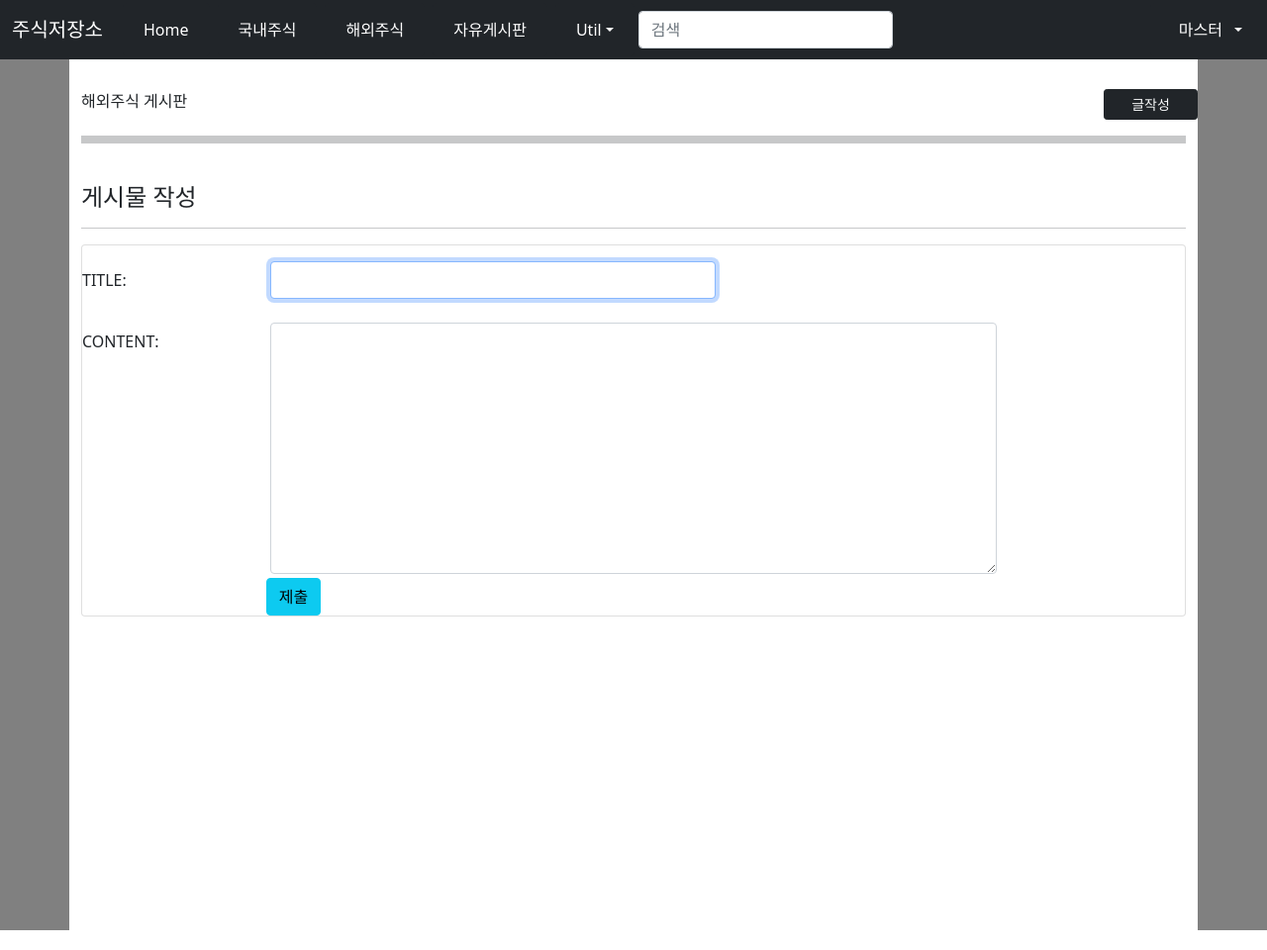
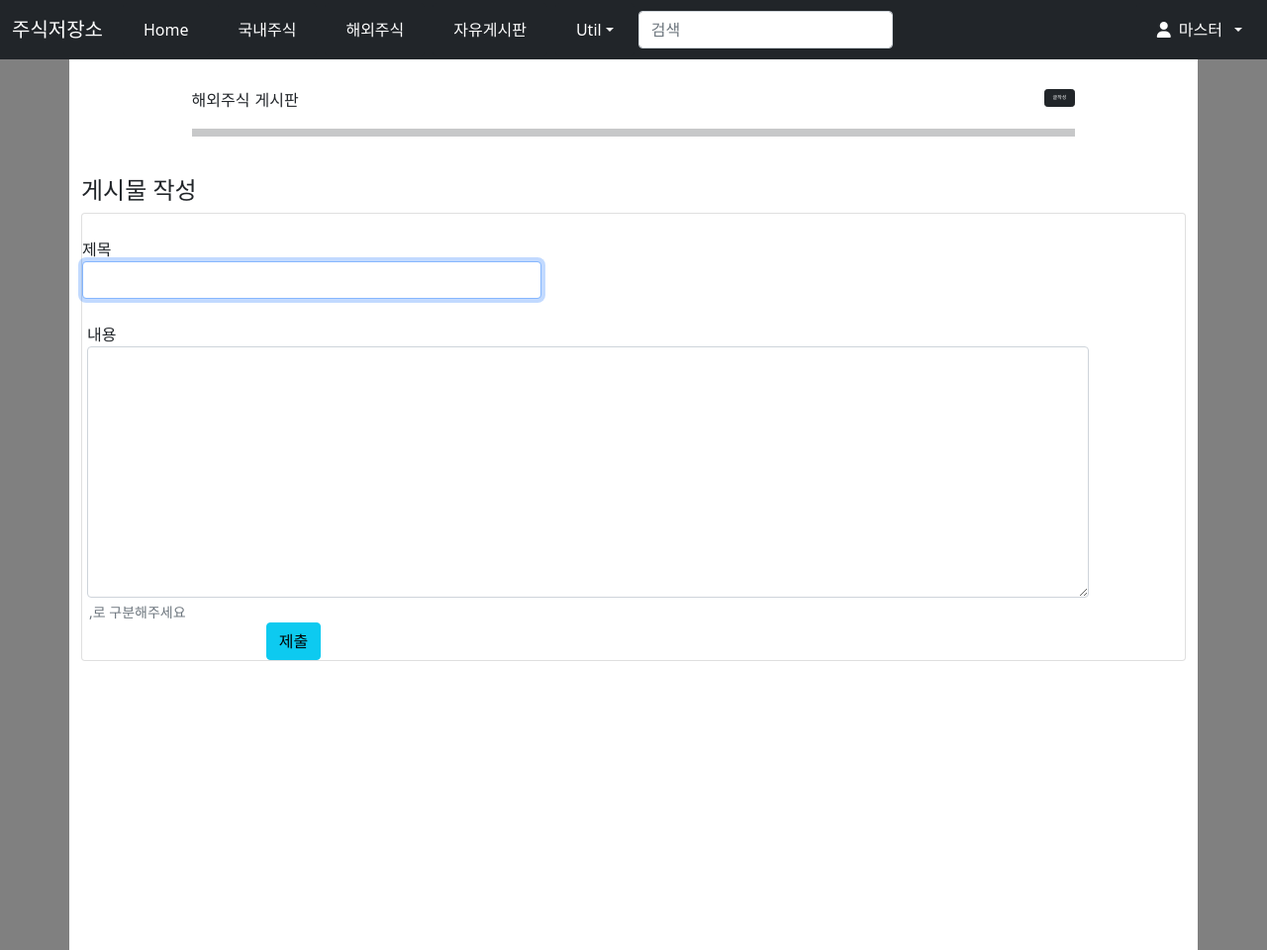
Before and after one commit to alstjr0307/Web_StockStorage, a Django app: page /blog/add/ in a window 1280 px wide. Shown: the whole page at 99% size. Run offline with Django 3.2, Linux system fonts and the light colour scheme; a user stored in the database is signed in; parts of the project's set-up code (start-up, migrations or seed data) failed here and were passed over; some libraries are stand-ins or nearby versions.

Commit message:
노트북

```diff
--- a/blog/templates/blog/post_form.html
+++ b/blog/templates/blog/post_form.html
@@ -5,7 +5,7 @@
 
 {%block content%}
     <h4>게시물 작성</h4>
-    <hr>
+
     {% if form.errors %}
     <div class="alert alert-danger">
         <div class="font-wieght-bold">잘못된 입력입니다</div>
@@ -14,10 +14,10 @@
     </div>
     {% endif %}
 
-    <form action="." method="post" class="card pt-3">{%csrf_token%}
+    <form action="." method="post" class="card pt-4">{%csrf_token%}
 
-        <div class= "form-group row">
-            {{form.title|add_label_class:"col-form-label col-sm-2 ml-3 font-weight-bold"}}
+        <div class= "form-group">
+            제목
             <div class="col-sm-5">
                 {{form.title|add_class:"form-control"|attr:"autofocus"}}
             </div>
@@ -25,19 +25,19 @@
         <br>
 
 
-        <div class="form-group row">
-                {{form.content|add_label_class:"col-form-label col-sm-2 ml-3 font-weight-bold"}}
-                <div class="col-sm-8">
+        <div class="form-group" style="margin-left:5px; margin-right:5px">
+                <span style="text-decoration:none">내용</a>
+                <div class="center col-sm-11">
                     {{form.content|add_class:"form-control"}}
                 </div>
         </div>
 
         <div class="form-group row">
-            {{form.tags|add_label_class:"col-form-label col-sm-2 ml-3 font-weight-bold"}}
+            {{form.tags|add_label_class:"col-form-label col-sm-2 ml-2  font-weight-bold"}}
             <div class="col-sm-5">
                 {{form.tags|add_class:"form-control"}}
             </div>
-            <small class="form-text text-muted">{{form.tags.help_text}}</small>
+            <small class="form-text text-muted">&ensp;,로 구분해주세요</small>
         </div>
 
         <div class= "form-group">
--- a/templates/base.html
+++ b/templates/base.html
@@ -1,10 +1,57 @@
 <!DOCTYPE html>
 <html lang="ko">
-{%load static%}
+
 <style type="text/css">
 .navbar-custom {
   height: 60px;
 }
+@media (min-width: 992px) {
+  .animate {
+    animation-duration: 0.3s;
+    -webkit-animation-duration: 0.3s;
+    animation-fill-mode: both;
+    -webkit-animation-fill-mode: both;
+  }
+}
+
+@keyframes slideIn {
+  0% {
+    transform: translateY(1rem);
+    opacity: 0;
+  }
+  100% {
+    transform:translateY(0rem);
+    opacity: 1;
+  }
+  0% {
+    transform: translateY(1rem);
+    opacity: 0;
+  }
+}
+
+@-webkit-keyframes slideIn {
+  0% {
+    -webkit-transform: transform;
+    -webkit-opacity: 0;
+  }
+  100% {
+    -webkit-transform: translateY(0);
+    -webkit-opacity: 1;
+  }
+  0% {
+    -webkit-transform: translateY(1rem);
+    -webkit-opacity: 0;
+  }
+}
+
+.slideIn {
+  -webkit-animation-name: slideIn;
+  animation-name: slideIn;
+}
+
+/* Other styles for the page not related to the animated dropdown */
+
+
 </style>
 <head>
 
@@ -12,9 +59,18 @@
     <meta http-equiv="X-UA-Compatible" content = "IE=edge">
     <meta name="viewport" content="width=device-width, initial-scale=1">
     <style type="text/css">
+    .post-body {
+    width: 80%;
+    margin: auto;
+    font-family: "Lucida Grande", Verdana, Arial, sans-serif;
+    font-size: 16px;
+    text-decoration:none;
+
+}
     </style>
 
     <title>{% block title %}두부개미 주식저장소{% endblock %}</title>
+    <script src="https://kit.fontawesome.com/181b5d1d0c.js" crossorigin="anonymous"></script>
 
     <link href="https://cdn.jsdelivr.net/npm/bootstrap@5.0.0-beta2/dist/css/bootstrap.min.css" rel="stylesheet" integrity="sha384-BmbxuPwQa2lc/FVzBcNJ7UAyJxM6wuqIj61tLrc4wSX0szH/Ev+nYRRuWlolflfl" crossorigin="anonymous">
 
@@ -52,7 +108,7 @@
 
         <li class="nav-item dropdown mx-1 btn btn-dark">
           <a class="nav-link dropdown-toggle bg-dark text-white"  href="#"  data-bs-toggle="dropdown" >Util</a>
-          <div class="dropdown-menu">
+          <div class="dropdown-menu dropdown-menu-right animate slideIn">
             <a class="dropdown-item" href="{% url 'admin:index' %}">Admin</a>
             <div class="dropdown-divider"></div>
             <a class="dropdown-item" href="{% url 'blog:search' %}">검색</a>
@@ -72,7 +128,7 @@
           {% if user.is_active %}
           <a class = "nav-link dropdown-toggle text-white" href="#" data-bs-toggle="dropdown">
             <i class="fas fa-user"></i>&ensp;{% firstof user.get_short_name  %}&ensp;</a>
-            <div class= "dropdown-menu">
+            <div class= "dropdown-menu dropdown-menu-right animate slideIn">
               <a style="font-family: NanumSquareWeb"class="dropdown-item" href="{% url 'logout' %}">로그아웃</a>
               <a class = "dropdown-item" href="{% url 'password_change' %}"> 비밀번호 변겅</a>
             </div>
@@ -80,7 +136,7 @@
           {% else %}
           <a class= "nav-link dropdown-toggle text-white" href="#" data-bs-toggle="dropdown">
             <i class="fas fa-user"></i>&ensp;비회원&ensp;</a>
-          <div class="dropdown-menu">
+          <div class="dropdown-menu dropdown-menu-right animate slideIn">
             <a class="dropdown-item" href="{% url 'login' %}">로그인</a>
             <a class="dropdown-item" href="{% url 'register' %}">회원가입</a>
           </div>
@@ -92,8 +148,9 @@
   </div>
 </nav>
 
-<div class ="container"  style="padding-top:60px; background-color:white; height:940px">
+<div class ="container"  style="padding-top:60px; background-color:white; min-height:960px;height:auto">
     <div style="padding-top:30px;"></div>
+
     {%block list%} {%endblock%}
     {%block content%}{%endblock%}
 {% for message in messages %}
@@ -108,9 +165,7 @@
 </div>
 
 {%block footer %} {% endblock %}
-
+{% block extra-script %}{% endblock %}
 <script src="https://cdn.jsdelivr.net/npm/bootstrap@5.0.0-beta2/dist/js/bootstrap.bundle.min.js" integrity="sha384-b5kHyXgcpbZJO/tY9Ul7kGkf1S0CWuKcCD38l8YkeH8z8QjE0GmW1gYU5S9FOnJ0" crossorigin="anonymous"></script>
-{% block extra-script %}{% endblock %}
-
 </body>
 </html>
--- a/templates/blog.html
+++ b/templates/blog.html
@@ -1,12 +1,15 @@
 {%extends 'base.html' %}
+{%block extra-style%}
 
+{% endblock %}
 {%block list%}
 
-    <div class="row">
-    <a href="{% url 'blog:index'%}" style="text-decoration:none;"class="text-dark col-sm-11">해외주식 게시판</a>
-    <button  type="button" OnClick="location.href='/blog/add'" class="btn btn-sm btn-dark text-light col-sm-1" style="float:right">글작성</button>
+    <div class="post-body">
+    <a href="{% url 'blog:index'%}" style="text-decoration:none; width:fit-content;"class="text-dark">해외주식 게시판</a>
+    <button  type="button" OnClick="location.href='/blog/add'" class="btn btn-sm btn-dark text-light" style="float:right; font-size:5px; width:fit-content">글작성</button>
+    <hr style="height:8px">
     </div>
-<hr style="height:8px">
+
 <br>
 
 {% endblock%}
```
Also changed, not shown: blog/templates/blog/post_all.html (+8 -3 lines), blog/templates/blog/post_confirm_delete.html (added, +15 -0 lines), blog/templates/blog/post_detail.html (+7 -5 lines), blog/templates/blog/post_user.html (+10 -4 lines), static/css/main.css (deleted, +0 -10 lines), templates/home.html (+4 -3 lines), templates/registration/logged_out.html (+16 -4 lines), blog/templates/blog/post_change.html (added), blog/views.py (line endings or trailing spaces), db.sqlite3.
